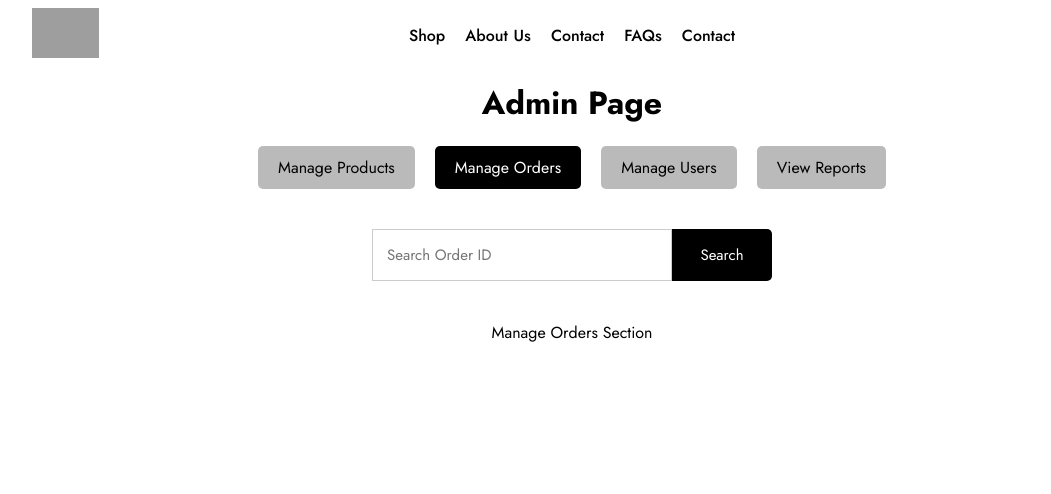
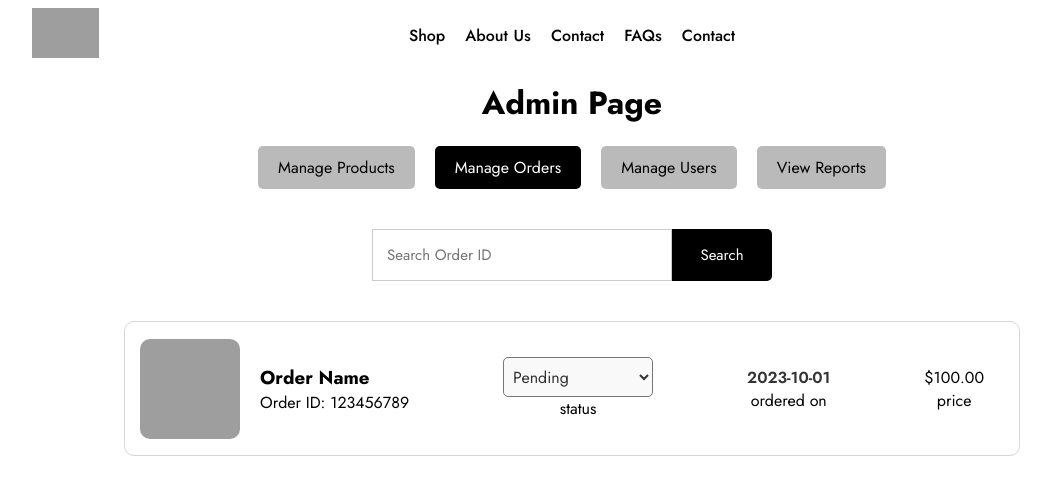
Before and after one commit to ArulRosario93/sean-business, a React (Vite) app: page /admin in a window 1280 px wide. Both pictures are taken after a click on the button "Manage Orders". Shown: the top 494 px of the page, without its empty margins (68-1119 px from the left). Built offline with nearby package versions, Linux system fonts and the light colour scheme; no server answers; grey boxes are pictures that could not be loaded; some icons are missing.

Commit message:
manage order in admin page started good

```diff
--- a/src/Pages/AdminPage/AdminPage.css
+++ b/src/Pages/AdminPage/AdminPage.css
@@ -201,3 +201,12 @@
     font-size: 18px;
     color: black;
 }
+
+.AdminPageManageProductsSearchCreateProduct{
+    margin-left: 20px;
+    padding: 10px 20px;
+    border: 1px solid #ccc;
+    user-select: none;
+    cursor: pointer;
+    font-family: 'Jost', sans-serif;
+}
--- a/src/Pages/AdminPage/AdminPage.jsx
+++ b/src/Pages/AdminPage/AdminPage.jsx
@@ -7,44 +7,25 @@ import EditIcon from '@mui/icons-material/Edit';
 import ManageProductSingleContainer from "./ManageProduct/ManageProductSingleContainer";
 import AdminSearch from "./ManageProduct/ManageProductSearch";
 import AuthenticationPage from "../AuthenticationPage/AuthenticationPage";
+import OrderList from "./OrderList/OrderList";
 
-const product = {
-    name: "Golden Oversized",
-    finalPrice: 100,
-    secondaryPrice: 150,
-    discount: 50,
-    images: ["https://img.ltwebstatic.com/images3_pi/2024/08/29/66/1724920888e922701552ba133a6498148d393a310d_thumbnail_405x.webp", "https://img.ltwebstatic.com/images3_pi/2024/08/29/db/172492089180304768be35713ea3408c702cc1775c_thumbnail_560x.webp"],
-    category: "Oversized",
-    subCategory: "T-Shirts",
-    brand: "Brand Name",
-    description: "This is a golden oversized t-shirt.",
-    reviews: [
-        {
-            "name": "John Doe",
-            "rating": 4.5,
-            "comment": "Great product! Very comfortable and stylish.",
-            "date": "2024-08-29"
+const orderList = [
+    {
+        orderID: "12345",
+        userName: "John Doe",
+        product: [
+            { productID: "1", productName: "Product 1", quantity: 2, discount: 50, secondaryPrice: 1999, finalPrice: 50.00, color: { name: 'Red', rgba: 'red' } },
+        ],
+        feedback: {
+            star: 5,
+            comment: "Great product!"
         },
-        {
-            "name": "Jane Smith",
-            "rating": 5,
-            "comment": "Absolutely love this t-shirt! The quality is amazing.",
-            "date": "2024-08-30"
-        },
-        {
-            "name": "Alice Johnson",
-            "rating": 4,
-            "comment": "Good value for money. The fit is perfect.",
-            "date": "2024-08-31"
-        },
-        {
-            "name": "Bob Brown",
-            "rating": 3.5,
-            "comment": "Decent quality, but the color is not as expected.",
-            "date": "2024-09-01"
-        }
-    ]
-};
+        orderedOn: "2023-10-01",
+        totalAmount: 100.00,
+        status: "Delivered",
+        deliveredOn: "2023-10-02"
+    }
+];
 
 const AdminPage = () => {
 
@@ -256,7 +237,7 @@ const AdminPage = () => {
 
             {
                 isAdmin ? seletedAction === "Manage Products" ? <ManageProductSingleContainer product={AdminProductList} handleEditProduct={handleEditProduct} />:
-                seletedAction === "Manage Orders" ? <p>Manage Orders Section</p> :
+                seletedAction === "Manage Orders" ? <OrderList /> :
                 seletedAction === "Manage Users" ? <p>Manage Users Section</p> :
                 seletedAction === "View Reports" ? <p>View Reports Section</p> :
                 null : null
--- a/src/Pages/AdminPage/ManageProduct/ManageProductSearch.jsx
+++ b/src/Pages/AdminPage/ManageProduct/ManageProductSearch.jsx
@@ -12,6 +12,14 @@ const AdminSearch = ({ searchValue, setSearchValue, handleAdminSearch, text }) =
                     className="AdminPageManageProductsSearchInput"
                 />
                 <button className="AdminPageManageProductsSearchButton" onClick={handleAdminSearch}>Search</button>
+
+                {
+
+                    text === "Product" ?
+                    <div className="AdminPageManageProductsSearchCreateProduct">
+                        <p className="AdminPageManageProductsSearchCreateProductText">Create New Product</p>
+                    </div> : null
+                }
             </div>
     );
 }
--- a/src/Pages/AdminPage/OrderList/OrderList.css
+++ b/src/Pages/AdminPage/OrderList/OrderList.css
@@ -0,0 +1,122 @@
+
+
+.OrderListContainer{
+    width: 70%;
+    height: 100%;
+    display: flex;
+    flex-direction: column;
+    align-items: center;
+    justify-content: center;
+    border-radius: 10px;
+    border: 1px solid #d8d5d5;
+}
+
+.OrderList{
+    width: 100%;
+    margin: auto;
+    display: flex;
+    flex-direction: row;
+    align-items: center;
+    padding: 15px;
+    border-radius: 10px;
+}
+
+.OrderListImage{
+    width: 100px;
+    height: 100px;
+    object-fit: cover;
+    border-radius: 10px;
+}
+
+.OrderListImage img{
+    width: 100%;
+    height: 100%;
+    border-radius: 10px;
+}
+
+.OrderListDetails{
+    flex: 1;
+    display: flex;
+    align-items: center;
+    justify-content: space-between;
+    flex-direction: row;
+    padding: 20px;
+}
+
+.OrderListDetailsStatusSelect{
+    width: 150px;
+    height: 40px;
+    border-radius: 5px;
+    background-color: #f9f9f9;
+    font-size: 16px;
+    color: #333;
+    font-family: 'Jost', sans-serif;
+    padding: 5px;
+    cursor: pointer;
+}
+
+.OrderListDetailsNameNid{
+    display: flex;
+    flex-direction: column;
+    justify-content: left;
+    align-items: flex-start;
+}
+
+.OrderListDetailsStatus, .OrderListDetailsOrderedOn, .OrderListDetailsPrice{
+    display: flex;
+    flex-direction: column;
+    justify-content: center;
+    align-items: center;
+}
+
+.OrderListDetailsStatusText{
+    font-weight: 600;
+    color: #333;
+}
+
+.OrderListDetailsStatusTextName{
+    border-radius: 5px;
+    border: none;
+    cursor: pointer;
+}
+
+.OrderListDetailsOrderedOnText{
+    font-weight: 600;
+    color: #333;
+}
+
+.OrderListDetailsOrderedOnTextName{
+    border-radius: 5px;
+    border: none;
+    cursor: pointer;
+}
+
+.OrderListFeeback{
+    width: 70%;
+    display: flex;
+    flex-direction: column;
+    align-items: center;
+    justify-content: center;
+}
+
+.OrderListFeedbackContainer{
+    width: 100%;
+    display: flex;
+    flex-direction: row;
+    gap: 10px;
+    align-items: center;
+    justify-content: center;
+}
+.OrderListFeedbackText{
+    padding: 10px;
+    font-size: 16px;
+    color: #333;
+    font-family: 'Jost', sans-serif;
+    resize: none;
+}
+
+.OrderListFeedbackRating{
+    font-family: 'Jost', sans-serif;
+    font-size: 16px;
+    color: #333;
+}
--- a/src/Pages/AdminPage/OrderList/OrderList.jsx
+++ b/src/Pages/AdminPage/OrderList/OrderList.jsx
@@ -0,0 +1,66 @@
+import React from 'react';
+import './OrderList.css';
+
+const OrderList = ({ order }) => {
+
+    return (
+        <div className='OrderListContainer'>
+
+            <div className="OrderList">
+
+                <div className='OrderListImage'>
+                    <img src='https://images.pexels.com/photos/769749/pexels-photo-769749.jpeg?auto=compress&cs=tinysrgb&w=1260&h=750&dpr=2' alt="Order Item" />
+                </div>
+
+                <div className='OrderListDetails'>
+
+                    <div className='OrderListDetailsNameNid'>
+
+                        <h3 className='OrderListDetailsName'>Order Name</h3>
+                        <p className='OrderListDetailsNid'>Order ID: 123456789</p>
+
+                    </div>
+
+                    <div className='OrderListDetailsStatus'>
+                        <select name="status" value='Pending' id="status" className='OrderListDetailsStatusSelect'>
+                            <option value="pending">Pending</option>
+                            <option value="shipped">Shipped</option>
+                            <option value="delivered">Delivered</option>
+                        </select>
+                        <p className='OrderListDetailsStatusTextName'>status</p>
+                    </div>
+
+                    <div className='OrderListDetailsOrderedOn'>
+                        <p className='OrderListDetailsOrderedOnText'>2023-10-01</p>
+                        <p className='OrderListDetailsOrderedOnTextName'>ordered on</p>
+                    </div>
+
+                    <div className='OrderListDetailsPrice'>
+                        <p className='OrderListDetailsPriceText'>$100.00</p>
+                        <p className='OrderListDetailsPriceTextName'>price</p>
+                    </div>
+
+
+
+
+                </div>
+
+
+            </div>
+
+            {/* <div className='OrderListFeeback'>
+
+                <div className='OrderListFeedbackContainer'>
+                    <div className='OrderListFeedbackText'>Feedback: {order?.feedback}</div>
+                    <div className='OrderListFeedbackRating'>Rating: {order?.rating} stars</div>
+                </div>
+
+            </div> */}
+
+        </div>
+    );
+
+}
+
+
+export default OrderList;
```
